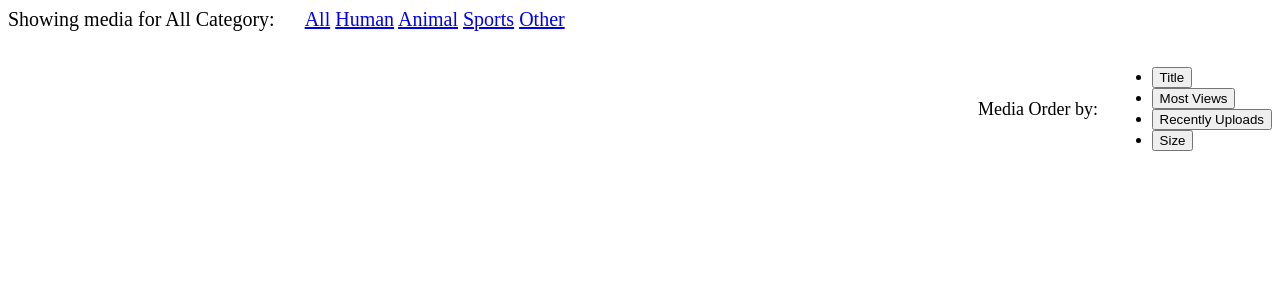
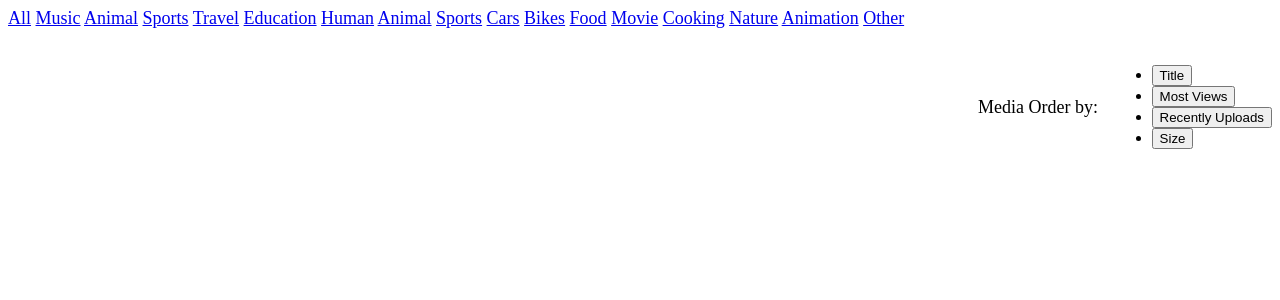
Before and after one commit to rajeshk738/MeTube, a PHP site: page /files/CategoryBar.php in a window 1280 px wide. Shown: the top 300 px of the page. Run offline with PHP 8.4, Linux system fonts and the light colour scheme; data that the repository does not hold is empty.

Commit message:
category bar

```diff
--- a/files/CategoryBar.php
+++ b/files/CategoryBar.php
@@ -1,3 +1,32 @@
+
+<html>
+<head>
+<style>
+element.style {
+    touch-action: pan-y;
+}
+
+div.scrollmenu {
+  background-color: white;
+  overflow: auto;
+  white-space: nowrap;
+}
+
+div.scrollmenu a {
+  display: inline-block;
+  color: white;
+  text-align: center;
+  padding: 12px;
+  text-decoration: none;
+}
+
+div.scrollmenu a:hover {
+  background-color: #777;
+}
+</style>
+</head>
+</html>
+
 <?php
 require_once("connection.php");
 require_once("Classes/UserDetails.php");
@@ -8,18 +37,32 @@
     $category = $_GET["category"];
 } else {
     $category = "All";
+
 }
 ?>
 
 <div>
-    <div style="display:flex; font-size: 20px; justify-content: flex-start">
-        <span style="display:flex">Showing media for <?php echo $category?> Category: &nbsp;&nbsp;&nbsp;&nbsp;&nbsp;</span>
+    <div style="display:flex; font-size: 18px; justify-content: flex-start">
         <div>
-            <a class="btn btn-primary" href='index.php?page=Home'>All</a>
-            <a class="btn btn-primary" href='index.php?page=Home&category=Human'>Human</a>
-            <a class="btn btn-primary" href='index.php?page=Home&category=Animal'>Animal</a>
-            <a class="btn btn-primary" href='index.php?page=Home&category=Sports'>Sports</a>
-            <a class="btn btn-primary" href='index.php?page=Home&category=Other'>Other</a>
+
+            <a class="btn btn-dark btn-sm" href='index.php?page=Home'>All</a>
+            <a class="btn btn-secondary btn-sm" href='index.php?page=Home&category=Music'>Music</a>
+            <a class="btn btn-secondary btn-sm" href='index.php?page=Home&category=Animal'>Animal</a>
+            <a class="btn btn-secondary btn-sm" href='index.php?page=Home&category=Sports'>Sports</a>
+            <a class="btn btn-secondary btn-sm" href='index.php?page=Home&category=Travel'>Travel</a>
+            <a class="btn btn-secondary btn-sm" href='index.php?page=Home&category=Education'>Education</a>
+            <a class="btn btn-secondary btn-sm" href='index.php?page=Home&category=Human'>Human</a>
+            <a class="btn btn-secondary btn-sm" href='index.php?page=Home&category=Animal'>Animal</a>
+            <a class="btn btn-secondary btn-sm" href='index.php?page=Home&category=Sports'>Sports</a>
+            <a class="btn btn-secondary btn-sm" href='index.php?page=Home&category=Cars'>Cars</a>
+            <a class="btn btn-secondary btn-sm" href='index.php?page=Home&category=Bikes'>Bikes</a>
+            <a class="btn btn-secondary btn-sm" href='index.php?page=Home&category=Food'>Food</a>
+            <a class="btn btn-secondary btn-sm" href='index.php?page=Home&category=Movie'>Movie</a>
+            <a class="btn btn-secondary btn-sm" href='index.php?page=Home&category=Cooking'>Cooking</a>
+            <a class="btn btn-secondary btn-sm" href='index.php?page=Home&category=Nature'>Nature</a>
+            <a class="btn btn-secondary btn-sm" href='index.php?page=Home&category=Animation'>Animation</a>
+            <a class="btn btn-secondary btn-sm" href='index.php?page=Home&category=Other'>Other</a>
+
         </div>
     </div>
 </div>
--- a/files/connection.php
+++ b/files/connection.php
@@ -7,7 +7,8 @@
 date_default_timezone_set("America/New_York");
 
 try {
-  $con = new PDO("mysql:dbname=today; host=localhost;", "root", "");
+  //$con = new PDO("mysql:dbname=metube_p; host=localhost;", "root", "");
+  $con = new PDO("mysql:dbname=today; host=localhost;", "root", "");     // hrudday files
   // set the PDO error mode to exception
   $con->setAttribute(PDO::ATTR_ERRMODE, PDO::ERRMODE_EXCEPTION);
 
```
Also changed, not shown: files/Classes/messagingClass.php (+20 -21 lines), files/Classes/Media.php (line endings or trailing spaces), files/Classes/MediaGrid.php (line endings or trailing spaces), files/Classes/UserDetails.php (line endings or trailing spaces), files/MediaContent.php (line endings or trailing spaces), files/MediaOrder.php (line endings or trailing spaces), files/main.php (line endings or trailing spaces), 2 other files.
